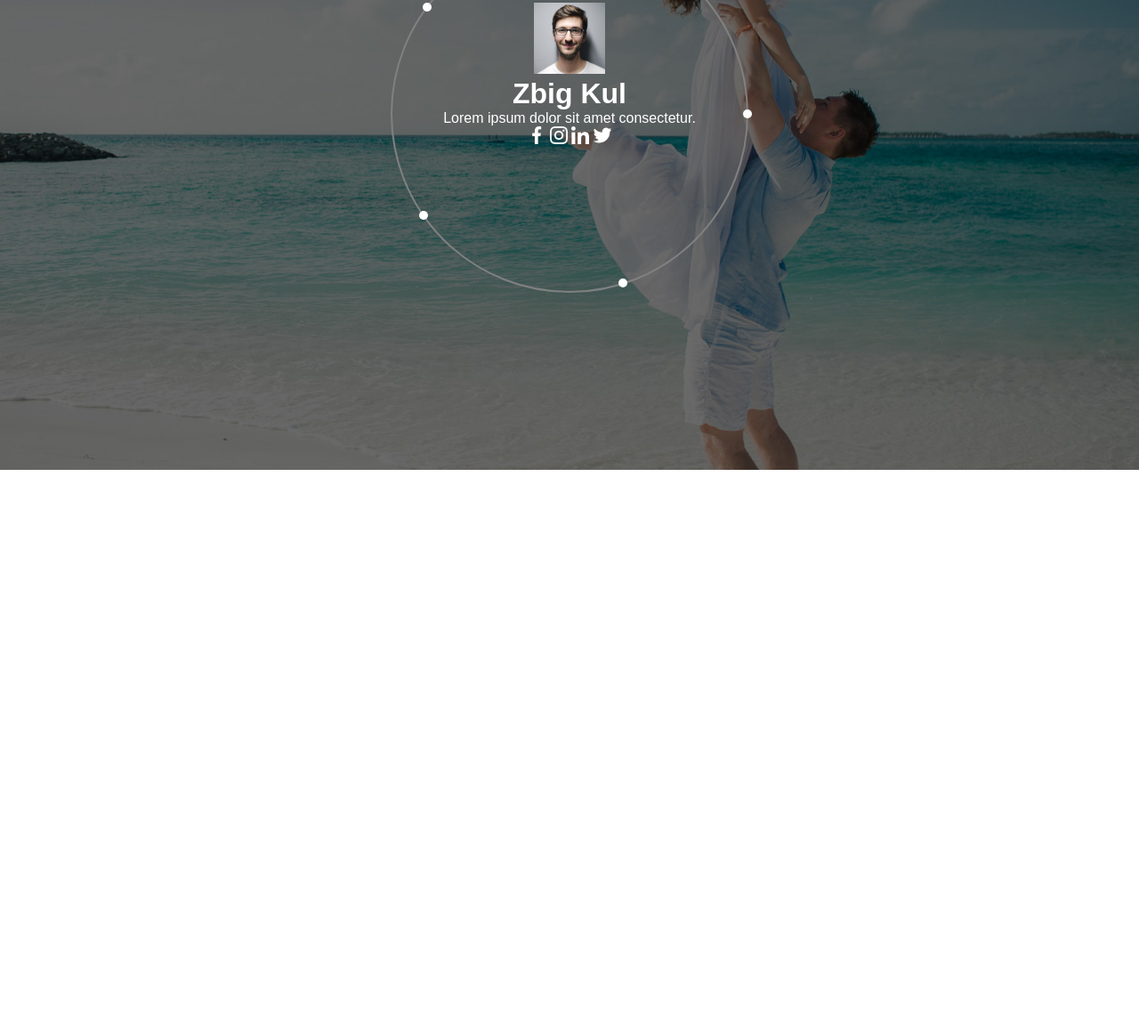
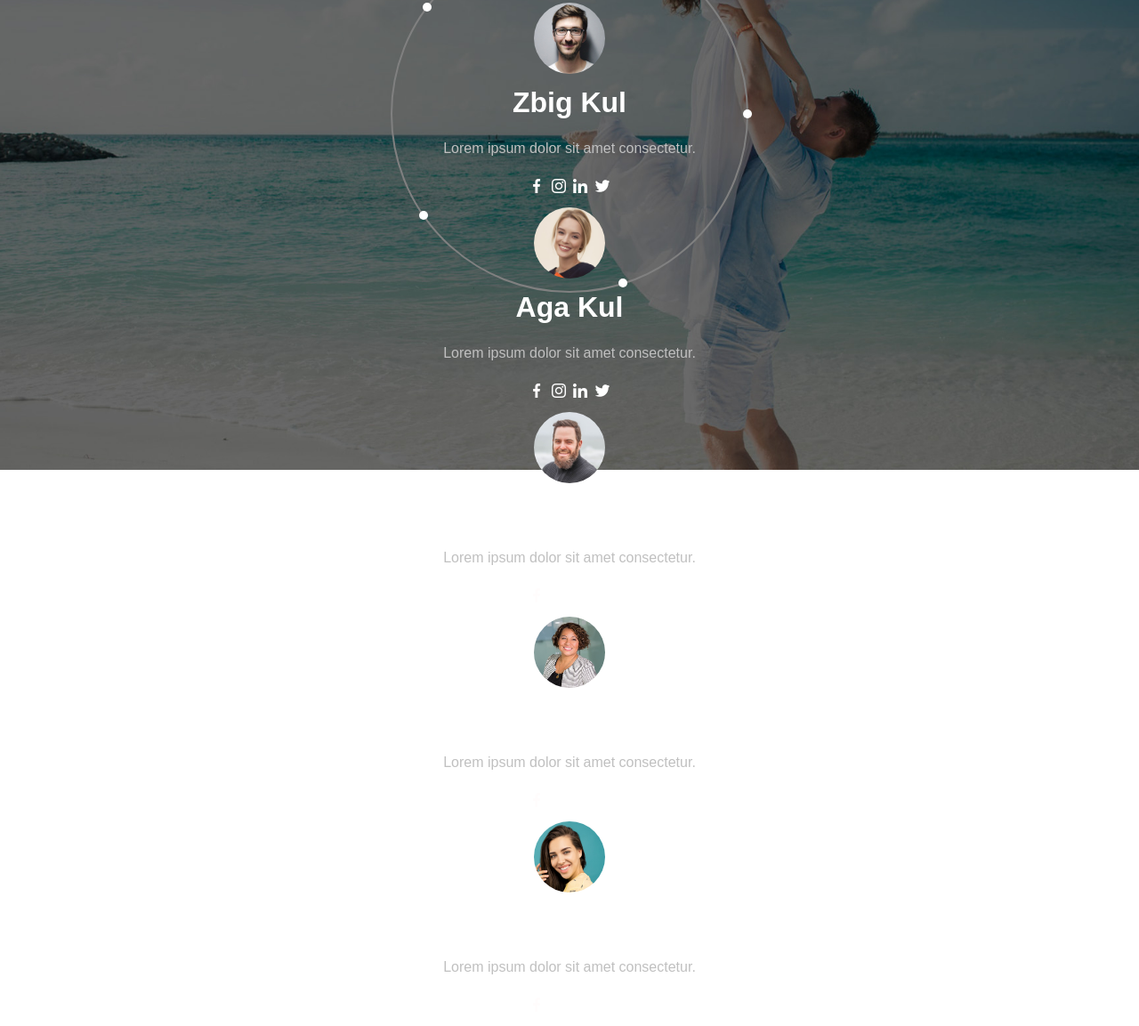
Before and after one commit to ZbigniewKulczynski1984/Company_webpage_13.0323, a plain HTML site: page index.html in a window 1280 px wide. Shown: the part 272-1425 px from the top of the page at 89% size. Before the commit the page ends 800 px from the top, so only its background shows below. Drawn offline with Linux system fonts and the light colour scheme.

Commit message:
info and style added

```diff
--- a/index.html
+++ b/index.html
@@ -49,6 +49,50 @@
                     <img src="img/twitter.png" alt="">
                 </div>
             </div>
+            <div class="user">
+              <img src="img/person-2.jpg" alt="">
+              <h1>Aga Kul</h1>
+              <p>Lorem ipsum dolor sit amet consectetur.</p>
+              <div class="social-links">
+                  <img src="img/facebook.png" alt="">
+                  <img src="img/instagram.png" alt="">
+                  <img src="img/linkedin.png" alt="">
+                  <img src="img/twitter.png" alt="">
+              </div>
+          </div>
+          <div class="user">
+            <img src="img/person-3.jpg" alt="">
+            <h1>Karol Bacz</h1>
+            <p>Lorem ipsum dolor sit amet consectetur.</p>
+            <div class="social-links">
+                <img src="img/facebook.png" alt="">
+                <img src="img/instagram.png" alt="">
+                <img src="img/linkedin.png" alt="">
+                <img src="img/twitter.png" alt="">
+            </div>
+        </div>
+        <div class="user">
+          <img src="img/person-4.jpg" alt="">
+          <h1>Goga Gor</h1>
+          <p>Lorem ipsum dolor sit amet consectetur.</p>
+          <div class="social-links">
+              <img src="img/facebook.png" alt="">
+              <img src="img/instagram.png" alt="">
+              <img src="img/linkedin.png" alt="">
+              <img src="img/twitter.png" alt="">
+          </div>
+      </div>
+      <div class="user">
+        <img src="img/person-5.jpg" alt="">
+        <h1>Mala Mi</h1>
+        <p>Lorem ipsum dolor sit amet consectetur.</p>
+        <div class="social-links">
+            <img src="img/facebook.png" alt="">
+            <img src="img/instagram.png" alt="">
+            <img src="img/linkedin.png" alt="">
+            <img src="img/twitter.png" alt="">
+        </div>
+    </div>
           </div>
       </div>
     </div>
--- a/style.css
+++ b/style.css
@@ -112,8 +112,19 @@ span {
 
 .user img {
     width: 80px;
+	margin-bottom: 10px;
+	border-radius: 50%;
 }
 
 .social-links img{
     width: 20px;
+	border-radius: 0;
+	padding: 2px;
+	cursor: pointer;
 }
+
+.user-box p {
+	margin: 20px 0;
+	color: #c0c0c0;
+	line-height: 25px;
+}
```
